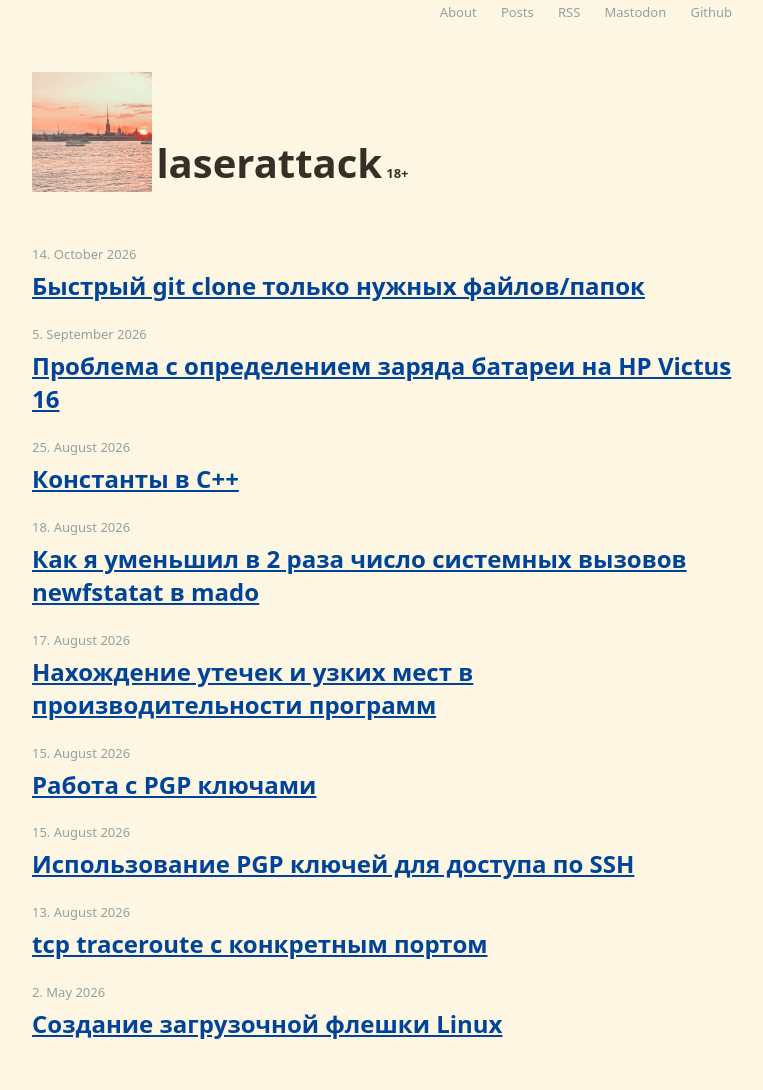
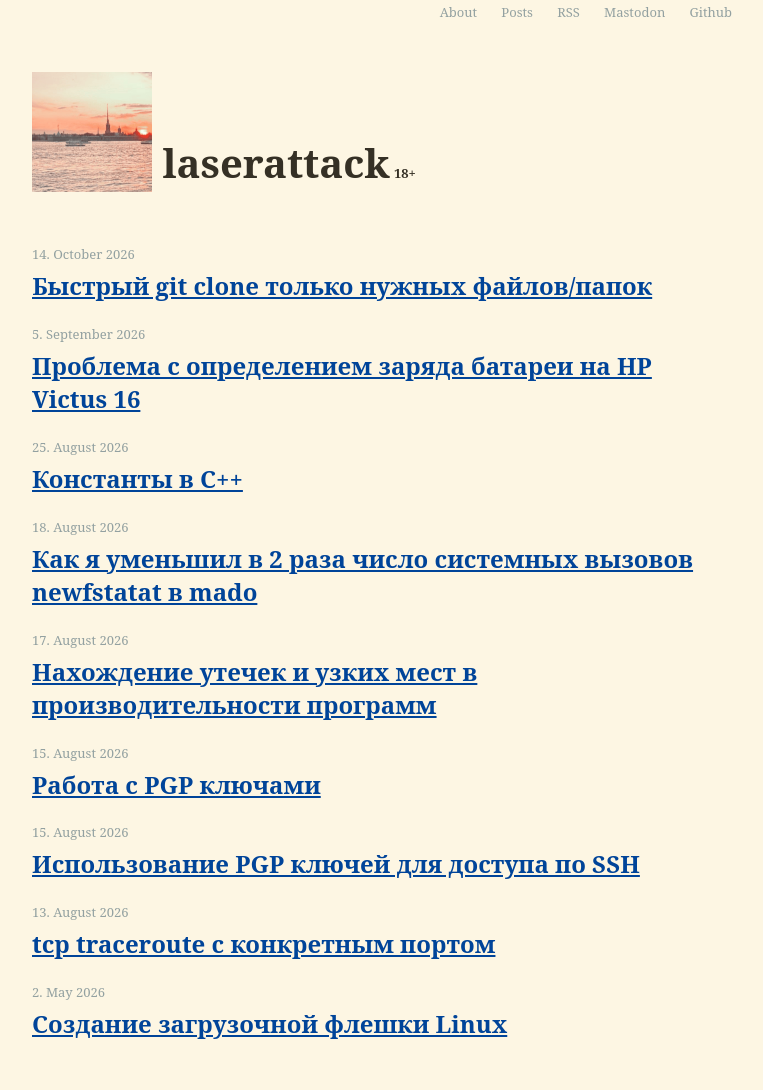
Before and after one commit to laserattack/laserattack.github.io, a Jekyll site: the page built from index.html, in a window 1280 px wide. Shown: the whole page, without its empty margins (258-1021 px from the left). Built offline with Jekyll 4.4.1, drawn with Linux system fonts in a browser that asks for light colours.

Commit message:
css change (font, header img margin)

```diff
--- a/assets/page.css
+++ b/assets/page.css
@@ -1,5 +1,5 @@
 body {
-  font-family: system-ui, sans-serif;
+  font-family: 'Noto Serif', serif;
   text-align: justify;
   max-width: 700px;
   margin: 50px;
@@ -11,7 +11,7 @@ body {
 }
 
 h1, h2, h3, h4 {
-  font-family: system-ui, sans-serif;
+  font-family: 'Noto Serif', serif;
   text-align: left;
   margin-top: 40px;
 }
@@ -60,7 +60,6 @@ header h1 a img {
   height: 120px;
   vertical-align: -14px;
   margin-bottom: 0px;
-  margin-right: -6px;
 }
 
 header h4 {
```
